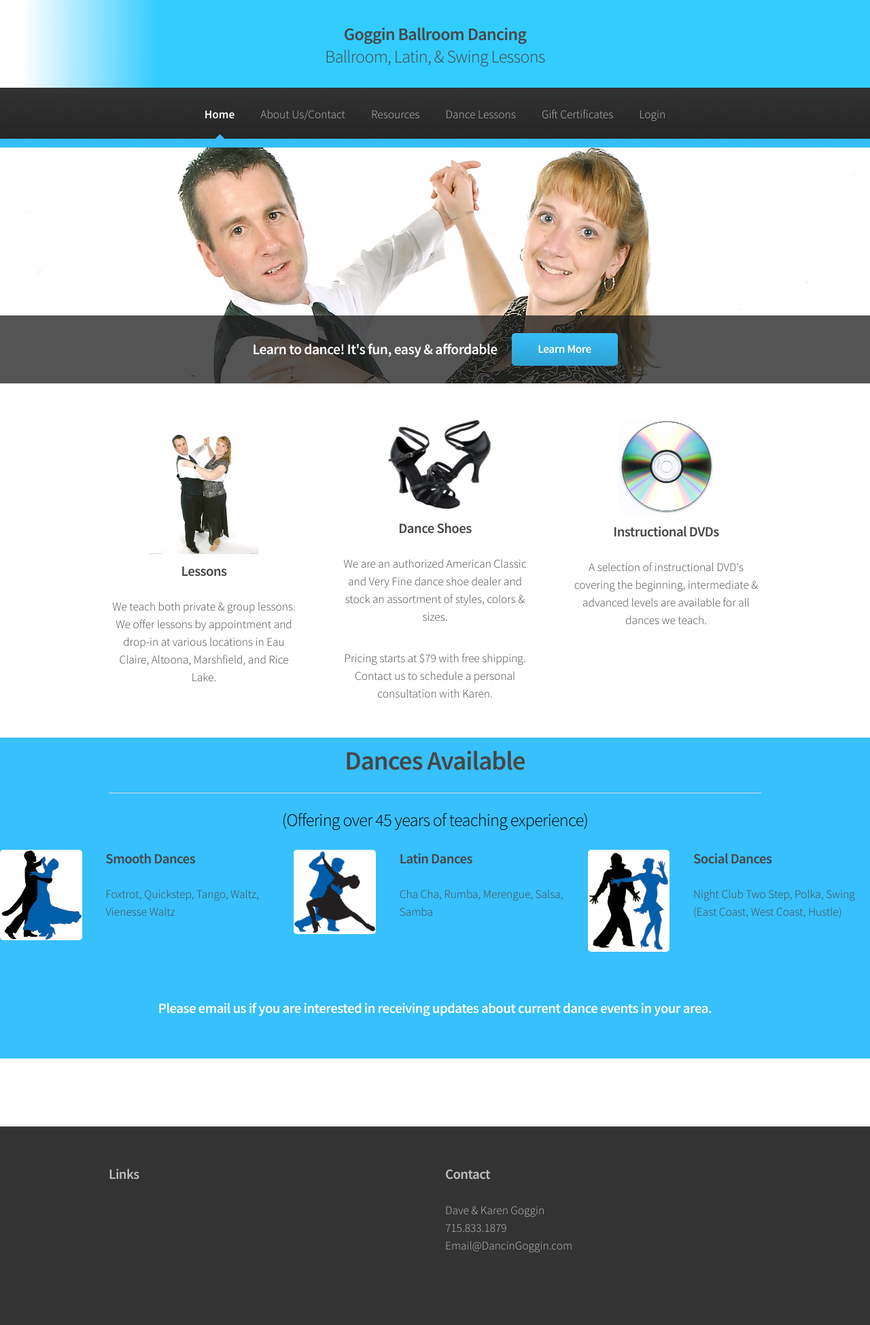
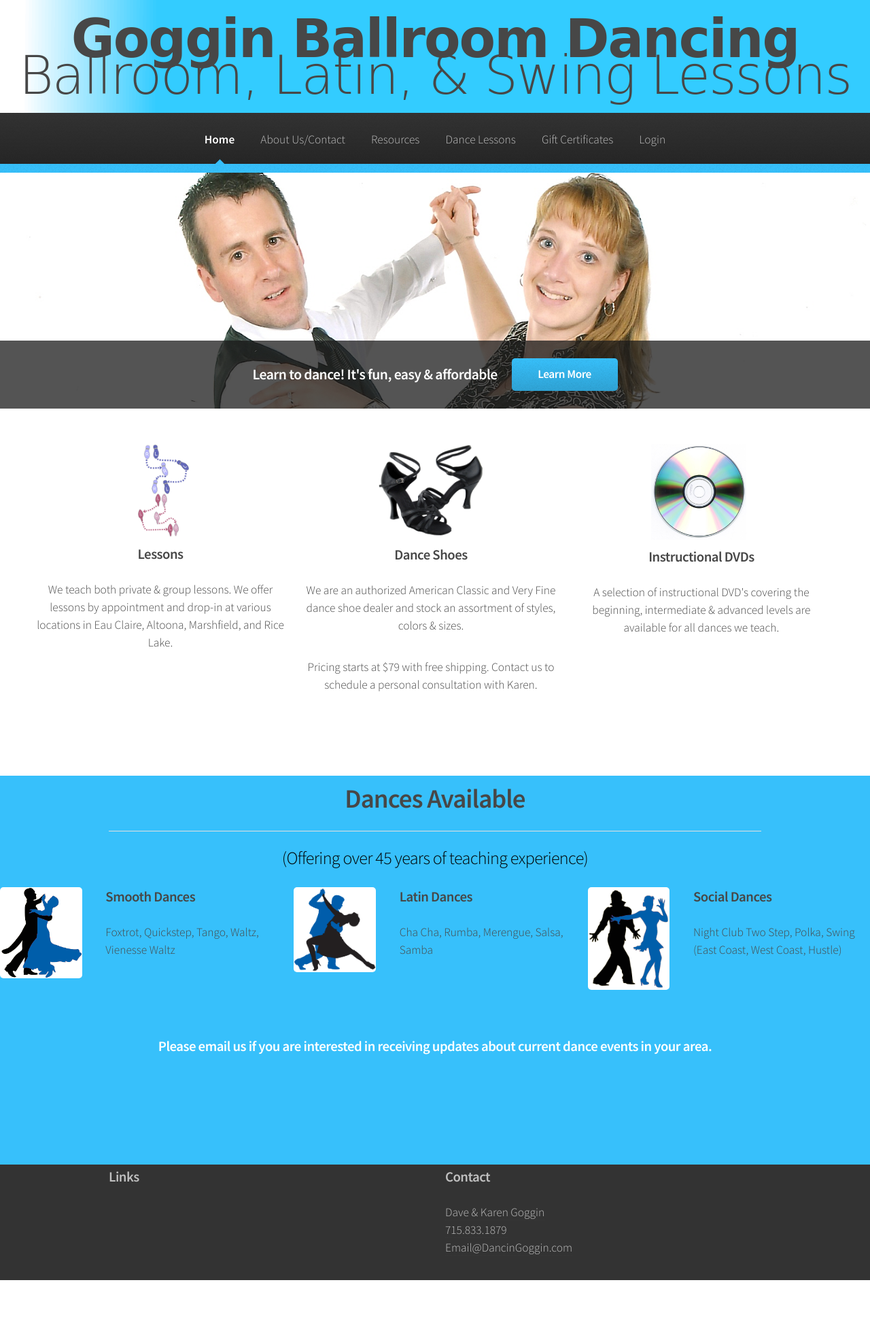
Before and after one commit to CodeExecutioners/GOGGINS_FINAL, a Python web app: template templates/index.html in a window 1280 px wide. Shown: the whole page at 68% size. After the commit the page ends 1883 px from the top, so only its background shows below. Run offline with Jinja, Linux system fonts and the light colour scheme; the template is opened without the code that fills it, so the values that code supplies are empty; some libraries are stand-ins or nearby versions.

Commit message:
CSS changes

```diff
--- a/css/style-normal.css
+++ b/css/style-normal.css
@@ -33,7 +33,7 @@
 	}
 
 		#header h1 {
-			padding: 0 0 1.75em 0;
+			padding: 0 0 .6em 0;
 		}
 
 /* Banner */
@@ -57,9 +57,9 @@
 /* Footer */
 
 	#footer {
-		padding: 3em 0 3em 0;
+		padding: 0em 0 0em 0;
 	}
 
 		#footer .container {
-			margin-bottom: 1em;
+			margin-bottom: 0em;
 		}
--- a/css/style.css
+++ b/css/style.css
@@ -24,7 +24,8 @@
 	}
 
 	body, input, select, textarea {
-		color: #474747;
+		background:#37C0FB;
+		color:#474747;
 		font-family: 'Source Sans Pro', sans-serif;
 		font-size: 16pt;
 		font-weight: 300;
@@ -50,8 +51,21 @@
 		font-style: italic;
 	}
 
+	a + em {
+		font-size: .6em;
+		margin-top: .3em;
+	}
+
 	p, ul, ol, dl, table, blockquote {
 		margin: 0 0 2em 0;
+	}
+	#logo{
+		font-family: 'Brush Script MT', cursive;
+		font-style: normal;
+		font-variant: normal;
+		font-weight: 900;
+		font-size: 3em;
+		line-height: 45.4px;
 	}
 
 	h1, h2, h3, h4, h5, h6 {
@@ -799,7 +813,7 @@
 
 	#footer {
 		padding: 0;
-		margin-top:-26px;
+		margin-top:100px;
 		background-color:#333;
 		color:#c0c0c0;
 	}
@@ -869,6 +883,23 @@ padding:0;
 	margin-top:-2em;
 
 }
+#highlightContainer{
+	margin-top:0em;
+	padding: 3em;
+	background:white;
+}
+.highlightText{
+	position: relative;
+	float: right;
+	text-align: center;
+}
+.imageHighlight{
+	margin-left:33%;
+	margin-right: 33%;
+	width:33%;
+	border:none;
+}
+
 
 .lessonHeader{
 	background-color:#333;
--- a/templates/_base.htm
+++ b/templates/_base.htm
@@ -33,6 +33,7 @@
 
 		<script type="text/javascript" language="javascript" src="//code.jquery.com/jquery-1.11.1.min.js"></script>
 		<script type="text/javascript" language="javascript" src="//cdn.datatables.net/1.10.3/js/jquery.dataTables.min.js"></script>
+	<!--	<link rel="stylesheet" href="https://maxcdn.bootstrapcdn.com/bootstrap/3.3.1/css/bootstrap.min.css">u  -->
 		<link rel="stylesheet" type="text/css" href="//cdn.datatables.net/1.10.3/css/jquery.dataTables.css">
 		<script src="http://jqueryvalidation.org/files/dist/jquery.validate.min.js"></script>
 		<script src="http://jqueryvalidation.org/files/dist/additional-methods.min.js"></script>
@@ -63,7 +64,7 @@
 			<div id="header">
 
 				<!-- Logo -->
-					<h1><a href="/" id="logo">Goggin Ballroom Dancing <em>Ballroom, Latin, & Swing Lessons
+					<h1 id = "logo" ><a href="/" id="logo">Goggin Ballroom Dancing <em>Ballroom, Latin, & Swing Lessons
 
 </em></a></h1>
 
@@ -89,7 +90,7 @@
 			  {% endblock %}
 			</div>
 			<!-- Footer -->
-			<div id="footer" style="margin-top:100px">
+			<div id="footer">
 				<div class="container">
 					<div class="row ">
 						<div class="6u" style="width:100%;">
--- a/templates/contact.html
+++ b/templates/contact.html
@@ -3,7 +3,7 @@
 
 		<!-- Main -->
 	<script src="https://maxcdn.bootstrapcdn.com/bootstrap/3.3.1/js/bootstrap.min.js"></script>
-	<link rel="stylesheet" href="https://maxcdn.bootstrapcdn.com/bootstrap/3.3.1/css/bootstrap.min.css">
+	<link rel="stylesheet" href="css/popUP.css">
 
 <script>
 
--- a/templates/index.html
+++ b/templates/index.html
@@ -10,35 +10,39 @@
 			</section>
 
 	 <!-- Highlights -->
-			<section class="wrapper style1">
-				<div class="container">
-					<div class="row double">
-						<section class="4u">
-							<div class="box highlight">
-								<img src="images/goggins.jpg" alt="" />
+                        <section id="dancesHome" class="wrapper style1">
+                                <div id="highlightContainer" class="container" style="width:100%;">
+                                        <div class="row">
+                                                <section class="6u" style="width:33%">
+                                                        <div class="box post">
+                                                                <a class="imageHighlight" style="margin-left:36%;" > <img src="images/danceSteps.jpg" alt="" style="width:28%;" /></a>
+                                                                <div class="highlightText">
                                                                         <h3>Lessons</h3>
                                                                         <p>We teach both private & group lessons. We offer lessons by appointment and drop-in at various locations in Eau Claire, Altoona, Marshfield, and Rice Lake.</p>
                                                                 </div>
+                                                        </div>
                                                 </section>
-						<section class="4u">
-							<div class="box highlight">
-
-								<img width = "65%" padding-bottom = "4em" src="images/veryfineshoesheels.jpg" alt="" />
+                                                <section class="6u" style="width:33%">
+                                                        <div class="box post">
+                                                                <a class="imageHighlight" style="margin-left:23%;"><img src="images/veryfineshoesheels.jpg"  alt="" style="width:50%;" /></a>
+                                                                <div class="highlightText">
                                                                         <h3>Dance Shoes</h3>
-								<p> We are an authorized American Classic and Very Fine dance shoe dealer and stock an assortment of styles, colors & sizes.  </p>
+                                                                        <p> We are an authorized American Classic and Very Fine dance shoe dealer and stock an assortment of styles, colors & sizes. </p>
   									<p>Pricing starts at $79 with free shipping.  Contact us to schedule a personal consultation with Karen.</p>
                                                                 </div>
+                                                        </div>
                                                 </section>
-						<section class="4u">
-							<div class="box highlight">
-								<img width = "50%" padding-bottom = "1em" src="images/dvd.jpg" alt="" />
+                                                <section class="6u" style="width:33%">
+                                                        <div class="box post">
+                                                                <a  padding-left="1em"class="imageHighlight" style="margin-left:30%;"><img class="social" src="images/dvd.jpg" alt="" style="width:38%;"/></a>
+                                                                <div class="highlightText">
                                                                         <h3>Instructional DVDs</h3>
-
                                                                          <p>A selection of instructional DVD's covering the beginning, intermediate & advanced levels are available for all dances we teach. </p>
                                                                 </div>
+                                                        </div>
                                                 </section>
+                                        </div>
 
-					</div>
                                 </div>
                         </section>
 
--- a/templates/lessons.html
+++ b/templates/lessons.html
@@ -38,7 +38,7 @@
 
 		<!-- Latest compiled and minified JavaScript -->
 <script src="https://maxcdn.bootstrapcdn.com/bootstrap/3.3.1/js/bootstrap.min.js"></script>
-	<link rel="stylesheet" href="https://maxcdn.bootstrapcdn.com/bootstrap/3.3.1/css/bootstrap.min.css">
+	<link rel="stylesheet" href="css/popUP.css">
 
  <link rel="stylesheet" href="//code.jquery.com/ui/1.11.2/themes/smoothness/jquery-ui.css"/>
 
```
Also changed, not shown: css/style-narrower.css (+6 -1 lines). Lines whose indentation alone changed are shown as unchanged.
